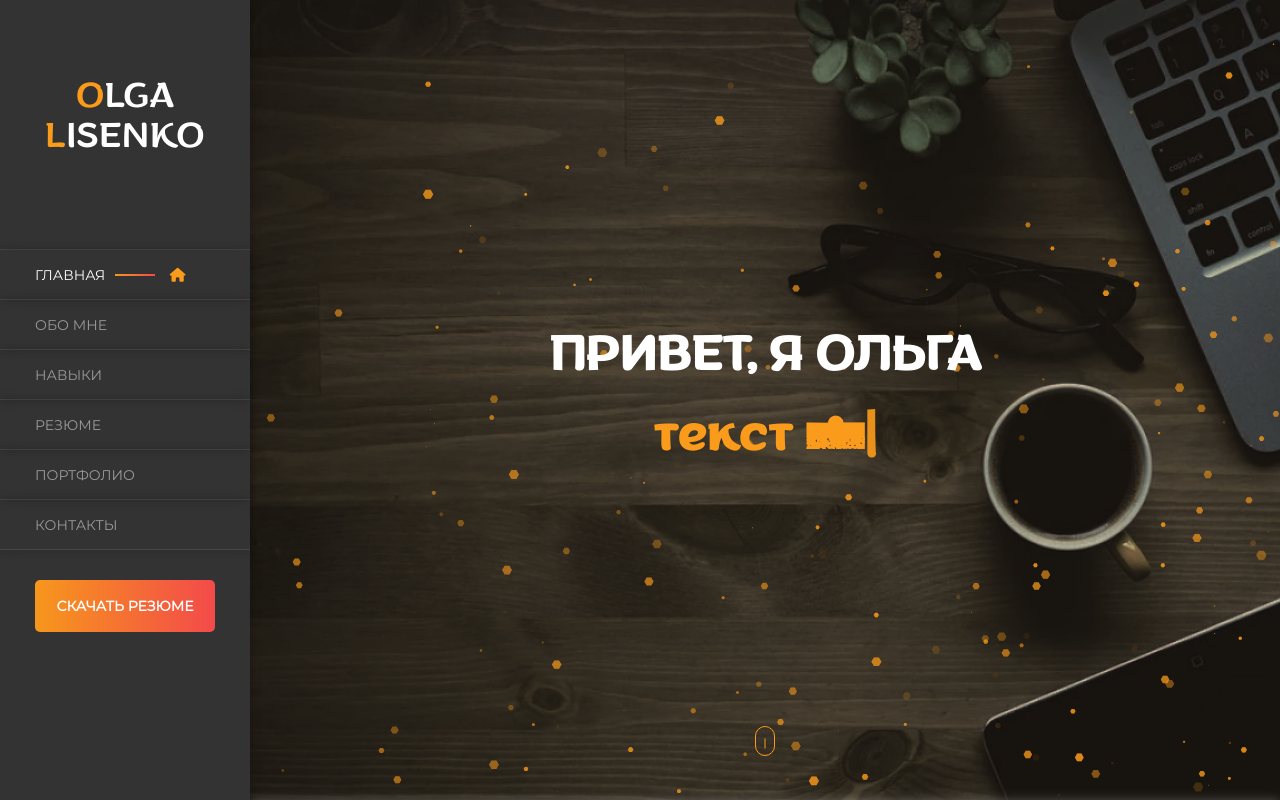
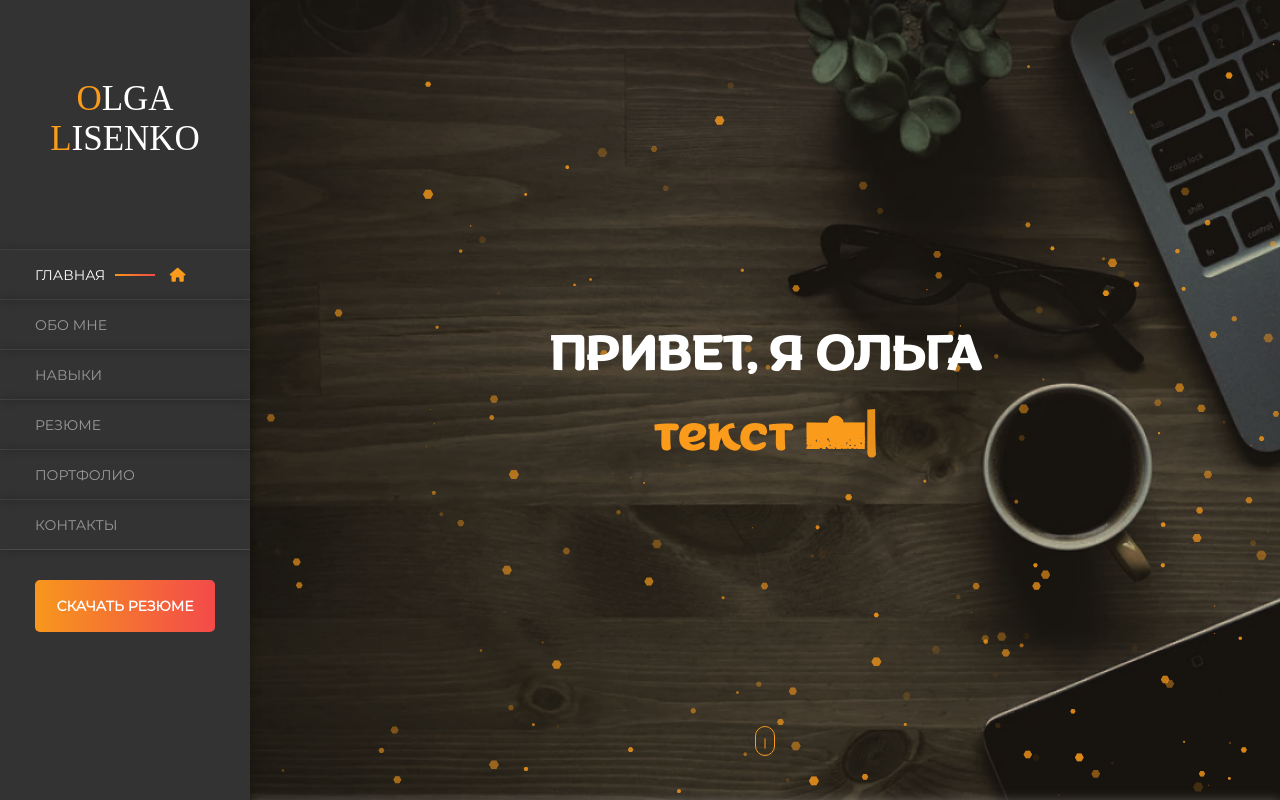
Before and after one commit to NekrasovaOlga/1, a plain HTML site: page index.html in a window 1280 px wide. Shown: the top 800 px of the page. Drawn offline with nearby package versions, Linux system fonts and the light colour scheme.

Commit message:
Update style.css

```diff
--- a/css/style.css
+++ b/css/style.css
@@ -118,7 +118,6 @@ input placeholder, textarea placeholder {
 }
 
 .logo__title {
-  font-family: 'Arturo Trial';
   font-size: 35px;
   line-height: 28px;
   text-transform: uppercase;
```
